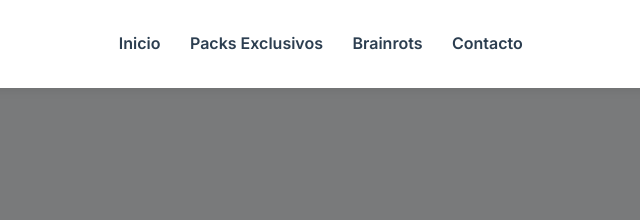
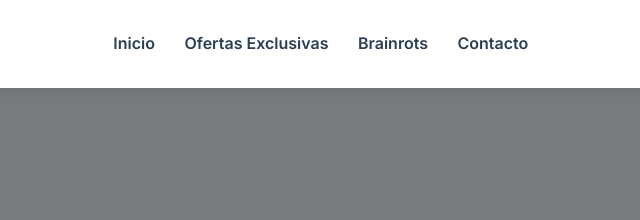
Before and after one commit to DevDonka/PelonStore, a plain HTML site: page todos.html in a window 1280 px wide. Shown: the top 220 px of the page, 303-943 px from the left. Drawn offline with Linux system fonts and the light colour scheme.

```diff
--- a/todos.html
+++ b/todos.html
@@ -26,7 +26,7 @@
             <img src="/src/assets/logo1.png" alt="Pelón Store Logo" />
         </div>
         <div class="nav-links" id="nav-links"> <a href="index.html">Inicio</a>
-            <a href="#brainrot">Packs Exclusivos</a>
+            <a href="#brainrot">Ofertas Exclusivas</a>
             <a href="#paquetes">Brainrots</a>
             <a href="contacto.html">Contacto</a>
         </div>
```
